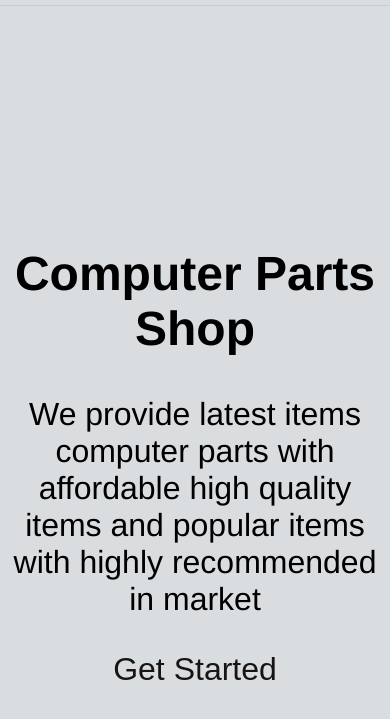
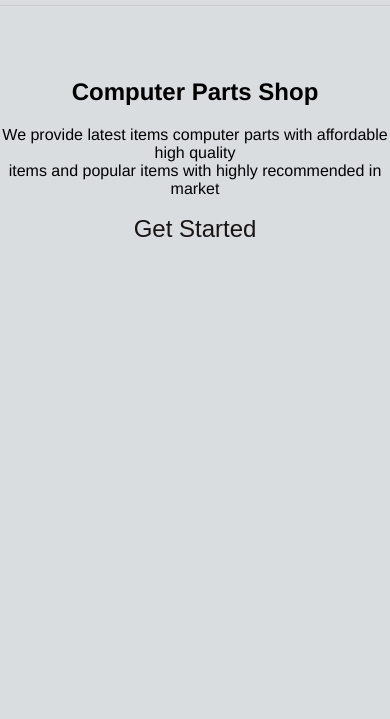
Before and after one commit to rens20/computerpartsd, a plain HTML site: page index.html in a window 390 px wide. Shown: the part 63-782 px from the top of the page. Drawn offline with Linux system fonts and the light colour scheme.

Commit message:
Update style.css

```diff
--- a/style.css
+++ b/style.css
@@ -74,3 +74,16 @@ body {
   .center button:hover{
     background: var(--color3);
   }
+  @media  (max-width: 720px){
+    .center h2{
+        margin-top: 3em;
+        font-size: 1.5rem;
+    }
+    .center p{
+        font-size: 1rem;
+    }
+    .center button{
+        font-size: 1.5em;
+
+    }
+  }
```
